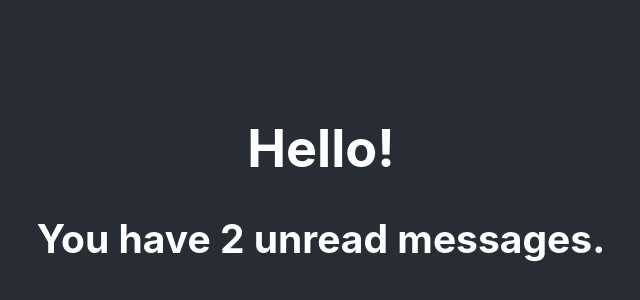
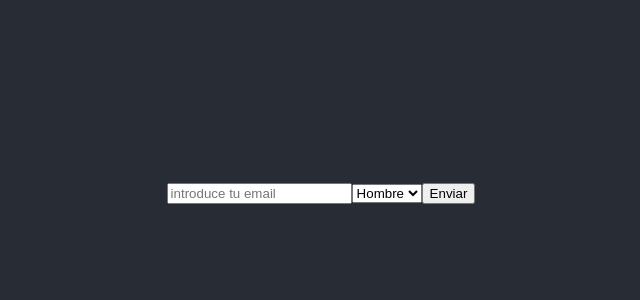
Before and after one commit to rafavillarraso/reto3_concarpetas, a React (Create React App) app: page / in a window 1280 px wide. Shown: the part 212-512 px from the top of the page, without its empty margins (319-959 px from the left). Built offline with nearby package versions, Linux system fonts and the light colour scheme.

Commit message:
se crea el componente UserForm para practicar con los formularios en React

```diff
--- a/src/App.js
+++ b/src/App.js
@@ -1,9 +1,8 @@
 import logo from './logo.svg';
 import './App.css';
 import React, { useState } from 'react';
-import Person from './components/Person.jsx'
-import Counter from './components/Counter'
-import UnreadMessages from './components/UnreadMessages';
+import UserForm from './components/UserForm'
+
 
 // const Saluda = props => {
 //   console.log(props)
@@ -29,11 +28,10 @@ import UnreadMessages from './components/UnreadMessages';
 function App() {
   const [showCounters,setShowCounters]=useState(true)
   const quitarCounters =()=> setShowCounters(false)
-
   return (
     <div className="App">
       <header className="App-header">
-        <UnreadMessages unreadMessages={['me ha molado tu mensaje', 'que bien']}/>
+        <UserForm />
         {/* {showCounters && <React.Fragment>
           <Counter initialValue={10} step={2}/>
           <Counter initialValue={5} step={5}/>
--- /dev/null
+++ b/src/components/UserForm.jsx
@@ -0,0 +1,37 @@
+import React from 'react';
+
+class UserForm extends React.Component{
+    constructor(props){
+        super(props);
+        this.state={email:'',genero:''}
+    }
+
+    handleChange = event =>{
+        this.setState({[event.target.name]:event.target.value})
+    }
+
+    handleSelectChange = event =>{
+        console.log(event.target.selectedOptions[0].value)
+        this.setState({[event.target.name]:event.target.selectedOptions[0].value})
+    }
+
+    handleSubmit = event =>{
+        event.preventDefault();
+        console.log(this.state);
+    }
+
+    render() {
+        return (
+            <form onSubmit={this.handleSubmit}>
+                <input type="email" name="email" value={this.state.email} onChange={this.handleChange} placeholder="introduce tu email"/>
+                <select name="genero" value={this.state.genero} onChange={this.handleSelectChange}>
+                    <option value="hHmbre">Hombre</option>
+                    <option value="Mujer">Mujer</option>
+                </select>
+                <button type="submit">Enviar</button>
+            </form>
+        )
+    }
+}
+
+export default UserForm
```
